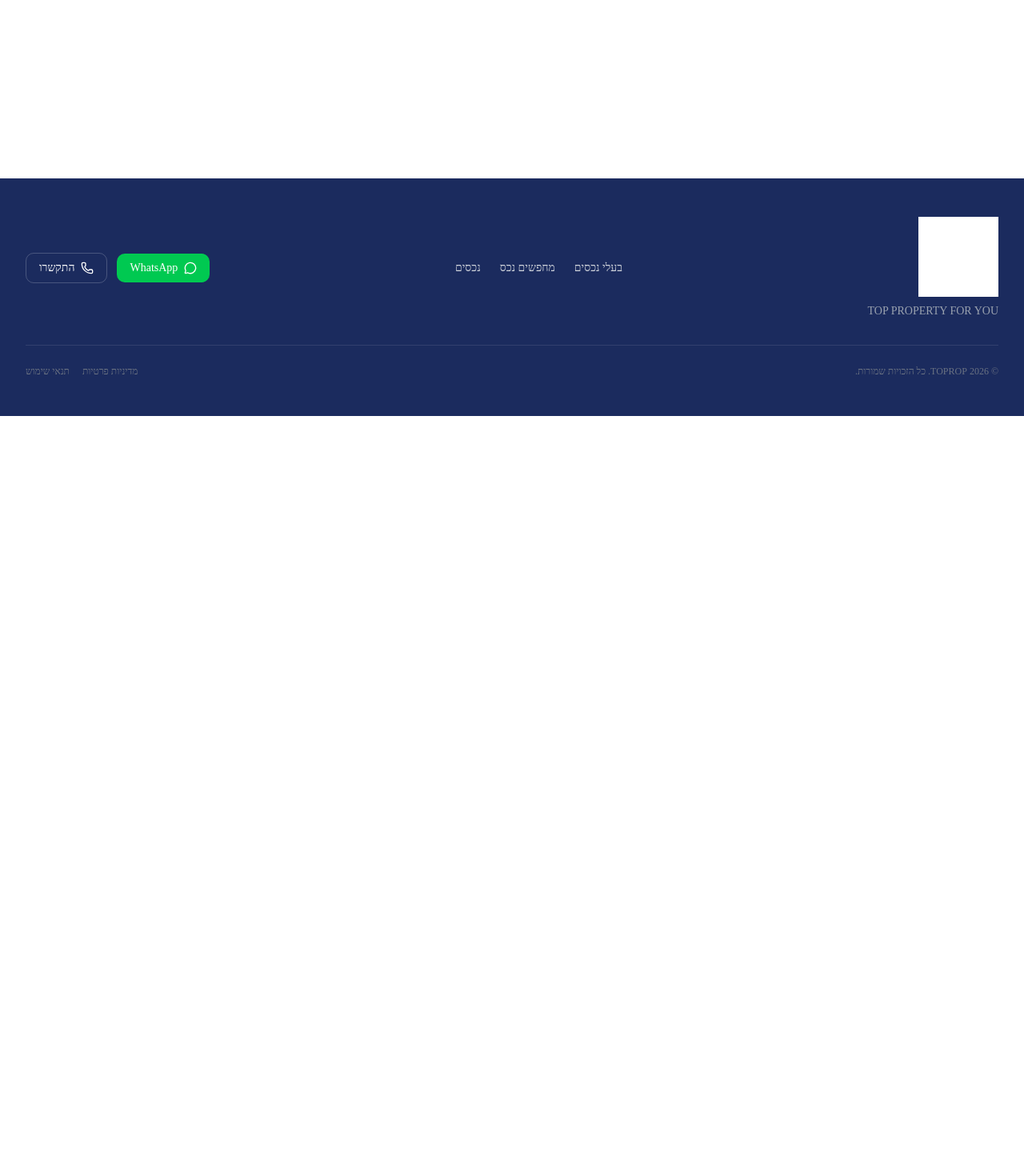
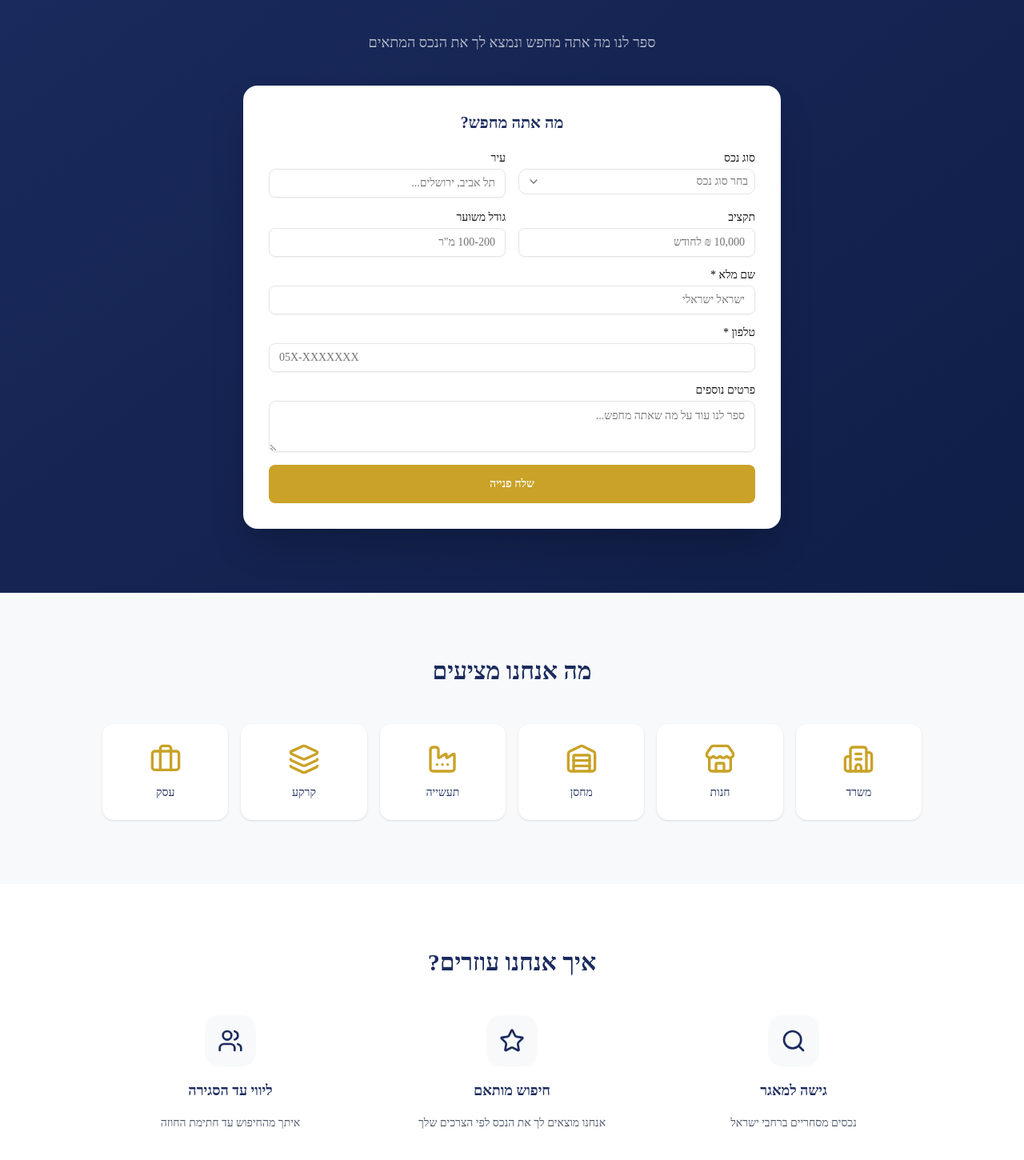
Before and after one commit to smprop360-bit/sm-property-management, a Next.js app: page /seekers in a window 1280 px wide. Shown: the part 280-1730 px from the top of the page at 80% size. Before the commit the page ends 800 px from the top, so only its background shows below. Built offline with nearby package versions, Linux system fonts and the light colour scheme.

Commit message:
feat: build seekers landing page with extended lead form and property type grid

```diff
--- a/src/app/(public)/seekers/page.tsx
+++ b/src/app/(public)/seekers/page.tsx
@@ -1,3 +1,104 @@
+import {
+  Building2,
+  Store,
+  Warehouse,
+  Factory,
+  Layers,
+  Briefcase,
+  Search,
+  Star,
+  Users,
+} from 'lucide-react'
+import { SeekerLeadForm } from '@/components/forms/SeekerLeadForm'
+
+const propertyTypes = [
+  { icon: Building2, label: 'משרד' },
+  { icon: Store, label: 'חנות' },
+  { icon: Warehouse, label: 'מחסן' },
+  { icon: Factory, label: 'תעשייה' },
+  { icon: Layers, label: 'קרקע' },
+  { icon: Briefcase, label: 'עסק' },
+]
+
+const valueProps = [
+  {
+    icon: Search,
+    title: 'גישה למאגר',
+    text: 'נכסים מסחריים ברחבי ישראל',
+  },
+  {
+    icon: Star,
+    title: 'חיפוש מותאם',
+    text: 'אנחנו מוצאים לך את הנכס לפי הצרכים שלך',
+  },
+  {
+    icon: Users,
+    title: 'ליווי עד הסגירה',
+    text: 'איתך מהחיפוש עד חתימת החוזה',
+  },
+]
+
 export default function SeekersPage() {
-  return <div className="p-8 text-center text-brand-navy">מחפשים נכס — בקרוב</div>
+  return (
+    <>
+      {/* Hero + Form */}
+      <section className="py-20 px-4 bg-gradient-to-br from-brand-navy to-[#0f1e47]">
+        <div className="max-w-4xl mx-auto text-center">
+          <h1 className="text-4xl md:text-6xl font-black leading-tight mb-6">
+            <span className="block text-white">מצא את הנכס</span>
+            <span className="block text-brand-gold">שחיפשת</span>
+          </h1>
+          <p className="text-white/70 text-lg mb-10">
+            ספר לנו מה אתה מחפש ונמצא לך את הנכס המתאים
+          </p>
+          <div className="bg-white rounded-2xl shadow-2xl p-8 text-start max-w-2xl mx-auto">
+            <h2 className="text-xl font-semibold text-brand-navy mb-6 text-center">
+              מה אתה מחפש?
+            </h2>
+            <SeekerLeadForm />
+          </div>
+        </div>
+      </section>
+
+      {/* Property Types */}
+      <section className="py-20 px-4 bg-brand-light">
+        <div className="max-w-5xl mx-auto">
+          <h2 className="text-3xl font-bold text-brand-navy text-center mb-12">
+            מה אנחנו מציעים
+          </h2>
+          <div className="grid grid-cols-2 md:grid-cols-3 xl:grid-cols-6 gap-4">
+            {propertyTypes.map(({ icon: Icon, label }) => (
+              <div
+                key={label}
+                className="flex flex-col items-center gap-3 p-6 bg-white rounded-xl shadow-sm"
+              >
+                <Icon className="w-10 h-10 text-brand-gold" />
+                <span className="font-medium text-brand-navy text-sm">{label}</span>
+              </div>
+            ))}
+          </div>
+        </div>
+      </section>
+
+      {/* Value Props */}
+      <section className="py-20 px-4 bg-white">
+        <div className="max-w-5xl mx-auto">
+          <h2 className="text-3xl font-bold text-brand-navy text-center mb-12">
+            איך אנחנו עוזרים?
+          </h2>
+          <div className="grid grid-cols-1 md:grid-cols-3 gap-8">
+            {valueProps.map(({ icon: Icon, title, text }) => (
+              <div key={title} className="flex flex-col items-center text-center gap-4">
+                <div className="w-16 h-16 rounded-2xl bg-brand-light flex items-center justify-center">
+                  <Icon className="w-8 h-8 text-brand-navy" />
+                </div>
+                <h3 className="text-lg font-semibold text-brand-navy">{title}</h3>
+                <p className="text-gray-600 text-sm leading-relaxed">{text}</p>
+              </div>
+            ))}
+          </div>
+        </div>
+      </section>
+    </>
+  )
 }
```
